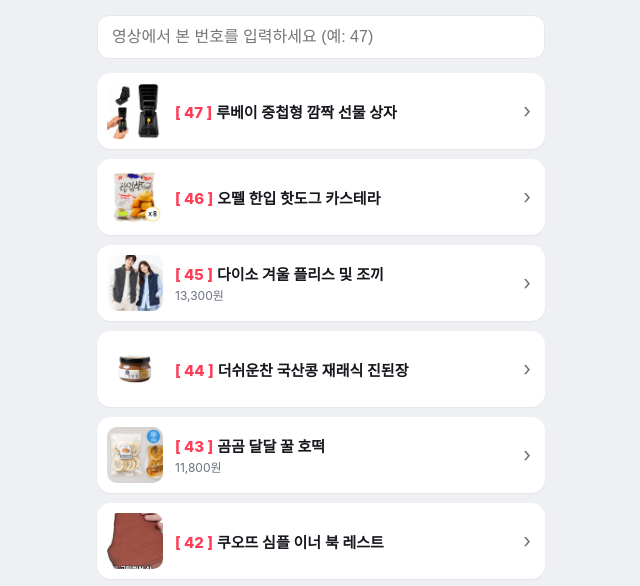
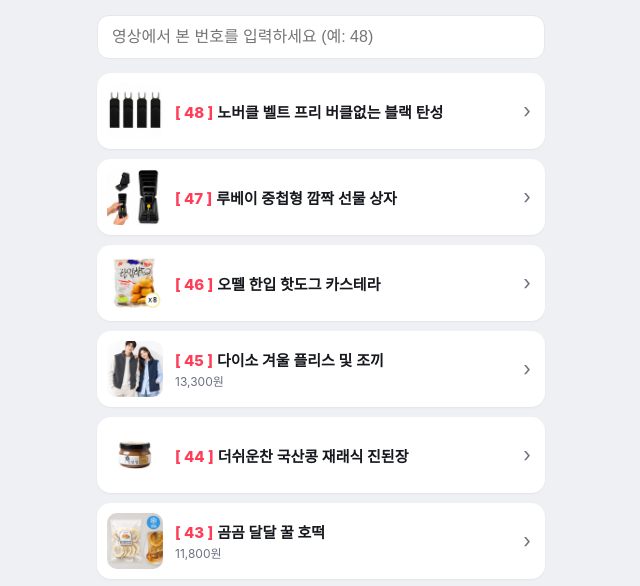
Before and after one commit to 9crisander51228-ui/shopping_kmp, a plain HTML site: page index.html in a window 1280 px wide. Shown: the part 174-760 px from the top of the page, without its empty margins (319-959 px from the left). Drawn offline with Linux system fonts and the light colour scheme.

Commit message:
links 2026-11-22 04:47

```diff
--- a/index.html
+++ b/index.html
@@ -25,8 +25,9 @@ a.it:active{transform:scale(.98)} a.it.hit{outline:3px solid var(--accent)}
 .disc{color:var(--sub);font-size:11px;text-align:center;margin-top:22px;line-height:1.5}
 </style></head><body><div class="wrap">
 <div class="head"><img class="av" src="avatar.jpg" alt=""><h1>유나의 꿀템 발견</h1><div class="bio">@yuna_item</div></div>
-<div class="find"><input id="q" inputmode="numeric" placeholder="영상에서 본 번호를 입력하세요 (예: 47)"></div>
+<div class="find"><input id="q" inputmode="numeric" placeholder="영상에서 본 번호를 입력하세요 (예: 48)"></div>
 <div id="list">
+<a class="it" id="n48" data-no="48" href="https://link.coupang.com/a/iRDEinUXW8" target="_blank" rel="sponsored nofollow noopener"><img class="th" src="img/48.jpg" alt="" loading="lazy"><div class="tx"><div class="nm"><span class="no">[ 48 ]</span>노버클 벨트 프리 버클없는 블랙 탄성</div></div><span class="go">›</span></a>
 <a class="it" id="n47" data-no="47" href="https://link.coupang.com/a/iRDxGht2zc" target="_blank" rel="sponsored nofollow noopener"><img class="th" src="img/47.jpg" alt="" loading="lazy"><div class="tx"><div class="nm"><span class="no">[ 47 ]</span>루베이 중첩형 깜짝 선물 상자</div></div><span class="go">›</span></a>
 <a class="it" id="n46" data-no="46" href="https://link.coupang.com/a/iPEbU87HeC" target="_blank" rel="sponsored nofollow noopener"><img class="th" src="img/46.jpg" alt="" loading="lazy"><div class="tx"><div class="nm"><span class="no">[ 46 ]</span>오뗄 한입 핫도그 카스테라</div></div><span class="go">›</span></a>
 <a class="it" id="n45" data-no="45" href="https://link.coupang.com/a/iPCLt8la4O" target="_blank" rel="sponsored nofollow noopener"><img class="th" src="img/45.jpg" alt="" loading="lazy"><div class="tx"><div class="nm"><span class="no">[ 45 ]</span>다이소 겨울 플리스 및 조끼</div><div class="pr">13,300원</div></div><span class="go">›</span></a>
```
Also changed, not shown: img/48.jpg (added).
